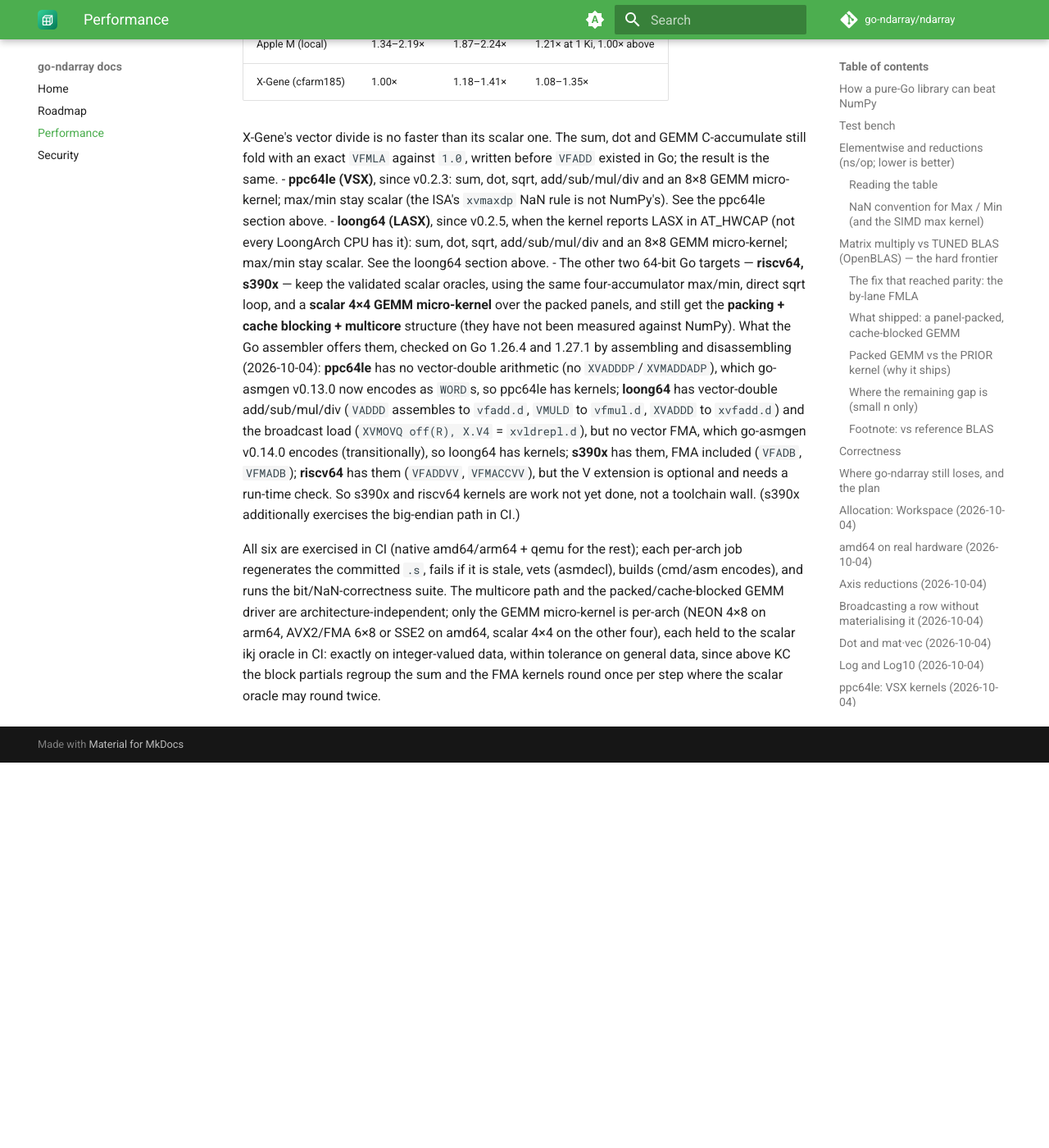
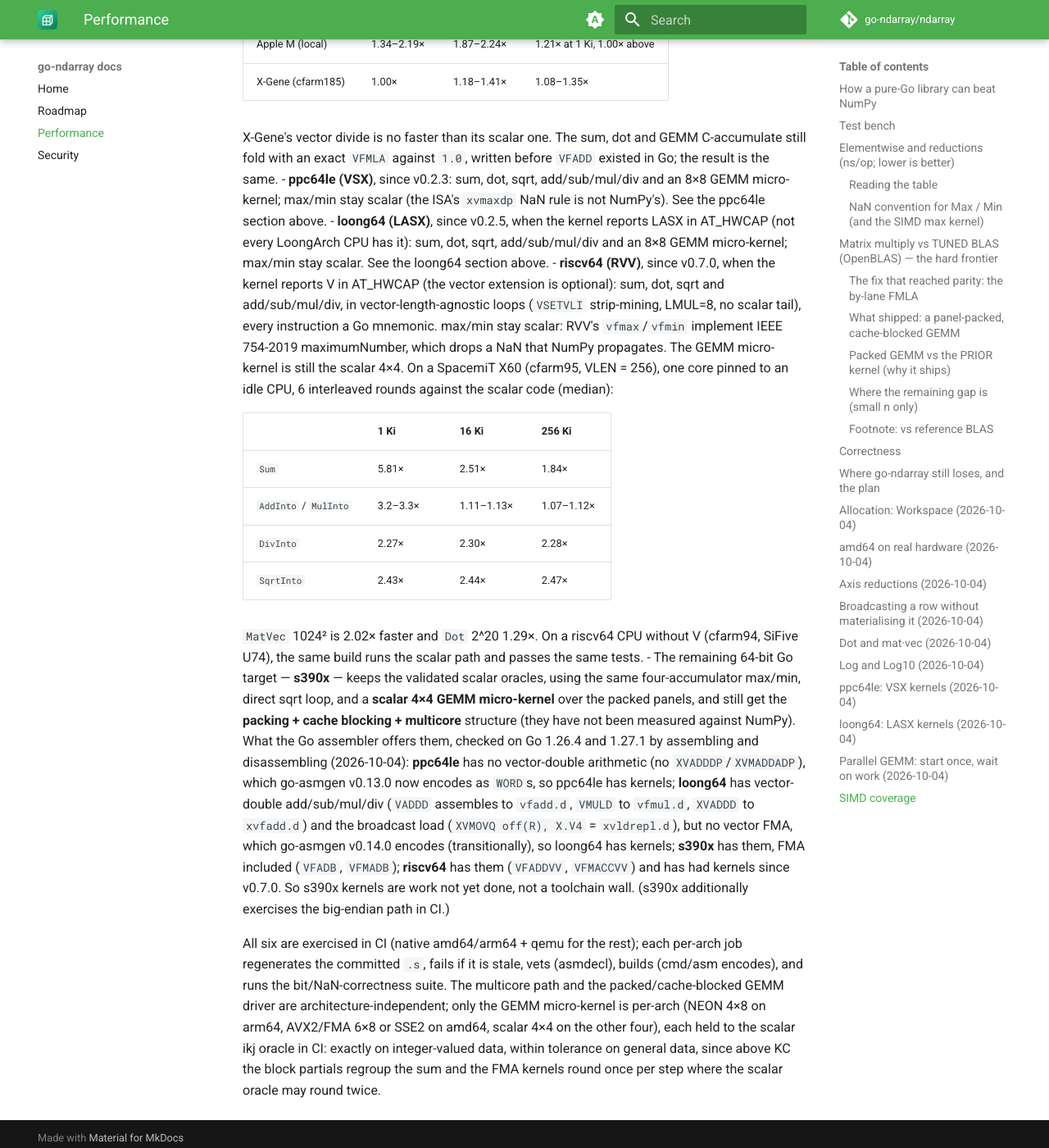
Before and after one commit to go-ndarray/docs, an MkDocs documentation site: the page built from docs/performance.md, in a window 1280 px wide and 1400 px high, scrolled down 22875 px. Shown: the whole window at 82% size. Built offline with MkDocs 1.6.1 and Material for MkDocs 9.7.7, drawn with Linux system fonts in a browser that asks for light colours; comment, search, counter and statistics services are not loaded; the version menu is left out; before the commit the page ends 23805 px from its top, so only the background shows below that; some of the changed text lies outside the part shown.

Commit message:
docs: v0.7.0 (riscv64 RVV kernels): performance/security mirrors, home SIMD list (#20)
Co-authored-by: Claude Opus 5.5 <noreply@anthropic.com>

```diff
--- a/docs/performance.md
+++ b/docs/performance.md
@@ -4,7 +4,7 @@ Honest, reproducible head-to-head of `go-ndarray/ndarray` against **NumPy
 2.2.4** on identical hardware. "On n'a pas le droit de se tromper": every number
 here is measured, every win is real, and where NumPy still leads it says so.
 
-> **Where it stands at v0.6.1.** This page grew round by round: the sections
+> **Where it stands at v0.7.0.** This page grew round by round: the sections
 > up to *Where go-ndarray still loses* were measured on an arm64 Tart VM
 > (4 vCPU, NumPy 2.2.4, OpenBLAS 0.3.29); the dated sections after it on an
 > AMD Zen 3, 16 cores, against **NumPy 2.5.3 + OpenBLAS 0.3.34**, except the
@@ -36,10 +36,10 @@ here is measured, every win is real, and where NumPy still leads it says so.
 > micro-kernel from 7.0 to 27.5 GFLOP/s and the serial GEMM from 5.3 to 20.0
 > GFLOP/s at 512², against the scalar code; no NumPy or BLAS reference was
 > available on that host (see *loong64: LASX kernels*).
-> SIMD kernels exist on **amd64, arm64, ppc64le and loong64** (LASX, used only
-> when the CPU reports it); the other targets run the pure-Go reference code.
-> For s390x and riscv64 that is work not yet done, not a toolchain limit (see
-> *SIMD coverage* at the end).
+> SIMD kernels exist on **amd64, arm64, ppc64le, loong64 and riscv64** (LASX
+> and RVV used only when the CPU reports them); the other targets run the
+> pure-Go reference code. For s390x that is work not yet done, not a toolchain
+> limit (see *SIMD coverage* at the end).
 
 ## How a pure-Go library can beat NumPy
 
@@ -875,7 +875,26 @@ stay dynamic, so its slower efficiency cores are handled as before.
 - **loong64 (LASX)**, since v0.2.5, when the kernel reports LASX in AT_HWCAP
   (not every LoongArch CPU has it): sum, dot, sqrt, add/sub/mul/div and an 8×8
   GEMM micro-kernel; max/min stay scalar. See the loong64 section above.
-- The other two 64-bit Go targets — **riscv64, s390x** — keep
+- **riscv64 (RVV)**, since v0.7.0, when the kernel reports V in AT_HWCAP (the
+  vector extension is optional): sum, dot, sqrt and add/sub/mul/div, in
+  vector-length-agnostic loops (`VSETVLI` strip-mining, LMUL=8, no scalar
+  tail), every instruction a Go mnemonic. max/min stay scalar: RVV's
+  `vfmax`/`vfmin` implement IEEE 754-2019 maximumNumber, which drops a NaN
+  that NumPy propagates. The GEMM micro-kernel is still the scalar 4×4. On a
+  SpacemiT X60 (cfarm95, VLEN = 256), one core pinned to an idle CPU, 6
+  interleaved rounds against the scalar code (median):
+
+  | | 1 Ki | 16 Ki | 256 Ki |
+  |---|---|---|---|
+  | `Sum` | 5.81× | 2.51× | 1.84× |
+  | `AddInto` / `MulInto` | 3.2–3.3× | 1.11–1.13× | 1.07–1.12× |
+  | `DivInto` | 2.27× | 2.30× | 2.28× |
+  | `SqrtInto` | 2.43× | 2.44× | 2.47× |
+
+  `MatVec` 1024² is 2.02× faster and `Dot` 2^20 1.29×. On a riscv64 CPU without V
+  (cfarm94, SiFive U74), the same build runs the scalar path and passes the same
+  tests.
+- The remaining 64-bit Go target — **s390x** — keeps
   the validated scalar oracles, using the same four-accumulator max/min, direct
   sqrt loop, and a **scalar 4×4 GEMM micro-kernel** over the packed panels, and
   still get the **packing + cache blocking + multicore** structure (they have
@@ -888,9 +907,8 @@ stay dynamic, so its slower efficiency cores are handled as before.
   load (`XVMOVQ off(R), X.V4` = `xvldrepl.d`), but no vector FMA, which
   go-asmgen v0.14.0 encodes (transitionally), so loong64 has kernels;
   **s390x** has them, FMA included (`VFADB`, `VFMADB`); **riscv64** has them
-  (`VFADDVV`, `VFMACCVV`), but the V extension is optional and needs a run-time
-  check. So s390x and riscv64 kernels are work not yet done, not a
-  toolchain wall. (s390x additionally exercises the big-endian path in CI.)
+  (`VFADDVV`, `VFMACCVV`) and has had kernels since v0.7.0. So s390x kernels are
+  work not yet done, not a toolchain wall. (s390x additionally exercises the big-endian path in CI.)
 
 All six are exercised in CI (native amd64/arm64 + qemu for the rest); each
 per-arch job regenerates the committed `.s`, fails if it is stale, vets
```
Also changed, not shown: docs/index.md (+1 -1 lines), docs/security.md (+12 -2 lines).
